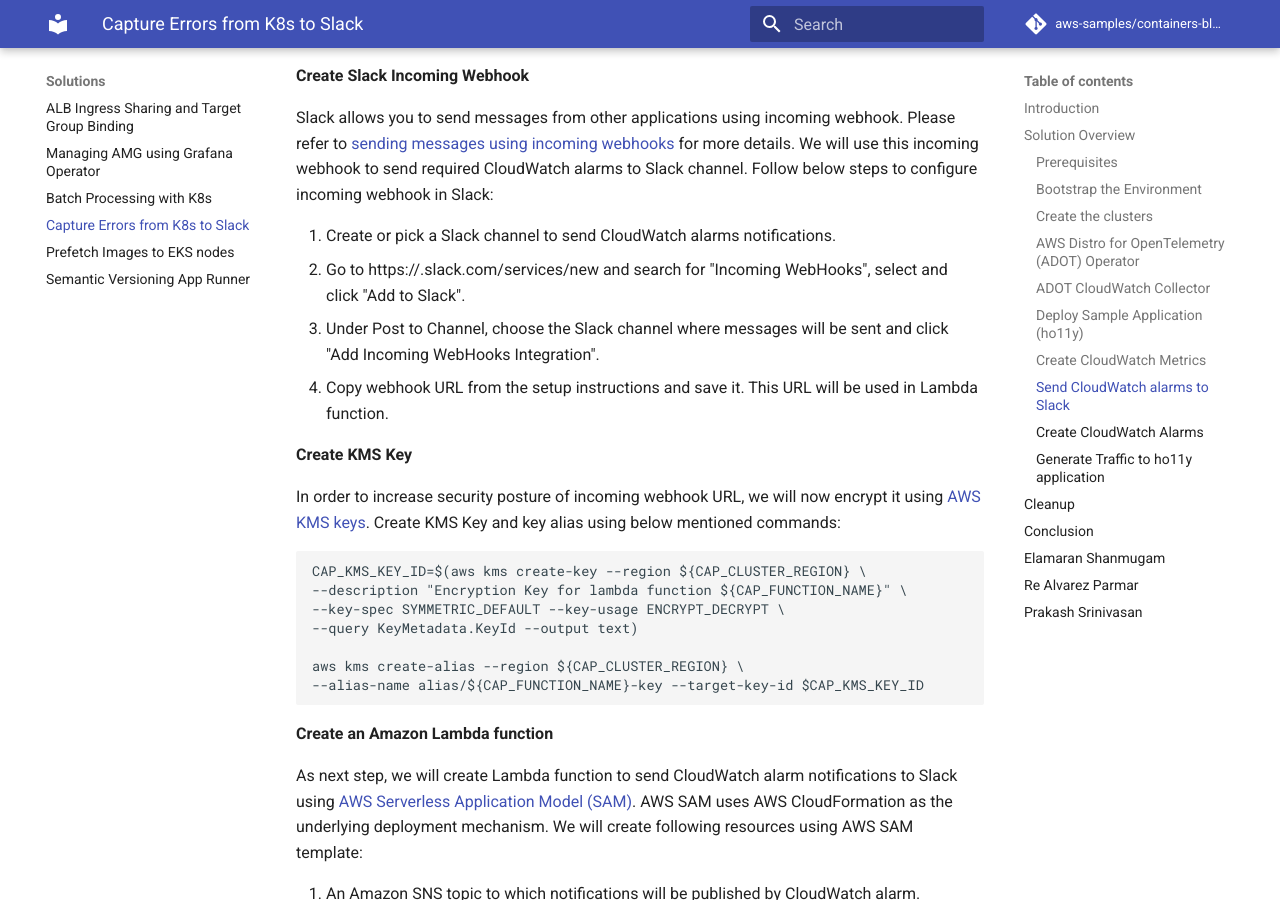
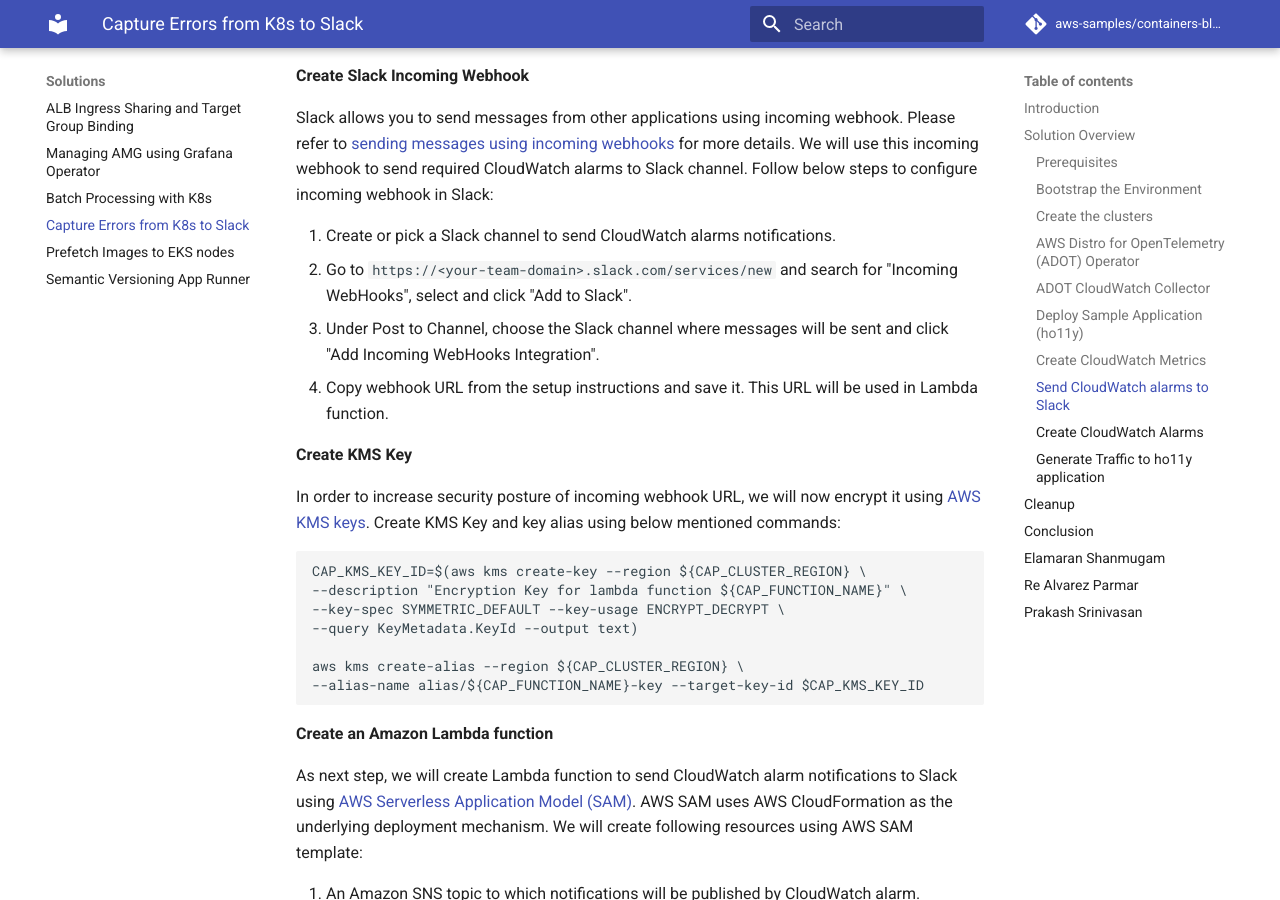
Before and after one commit to aws-samples/containers-blog-maelstrom, an MkDocs documentation site: the page built from docs/capture-errors-k8s-slack.md, in a window 1280 px wide and 900 px high, scrolled down 5703 px. Built offline with MkDocs 1.6.1 and Material for MkDocs 9.7.7, drawn with Linux system fonts in a browser that asks for light colours; comment, search, counter and statistics services are not loaded.

Commit message:
updated slack incoming webhook step 2

```diff
--- a/docs/capture-errors-k8s-slack.md
+++ b/docs/capture-errors-k8s-slack.md
@@ -185,7 +185,7 @@
 Slack allows you to send messages from other applications using incoming webhook. Please refer to [sending messages using incoming webhooks](https://api.slack.com/messaging/webhooks) for more details. We will use this incoming webhook to send required CloudWatch alarms to Slack channel. Follow below steps to configure incoming webhook in Slack:
 
 1. Create or pick a Slack channel to send CloudWatch alarms notifications.
-2. Go to https://<your-team-domain>.slack.com/services/new and search for "Incoming WebHooks", select and click "Add to Slack".
+2. Go to `https://<your-team-domain>.slack.com/services/new` and search for "Incoming WebHooks", select and click "Add to Slack".
 3. Under Post to Channel, choose the Slack channel where messages will be sent and click "Add Incoming WebHooks Integration".
 4. Copy webhook URL from the setup instructions and save it. This URL will be used in Lambda function.
 
```
